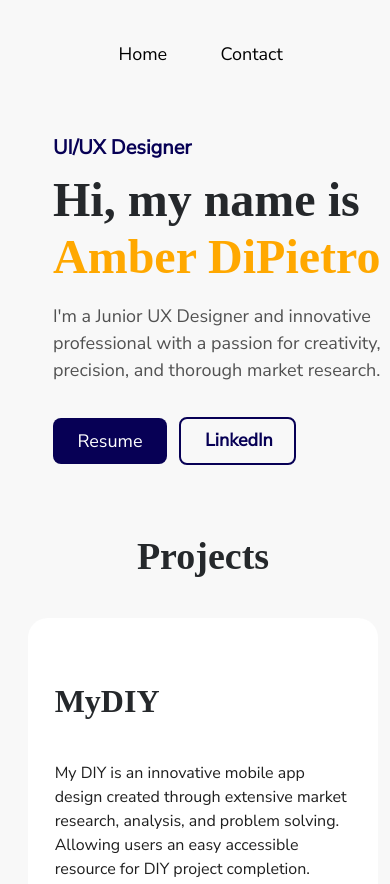
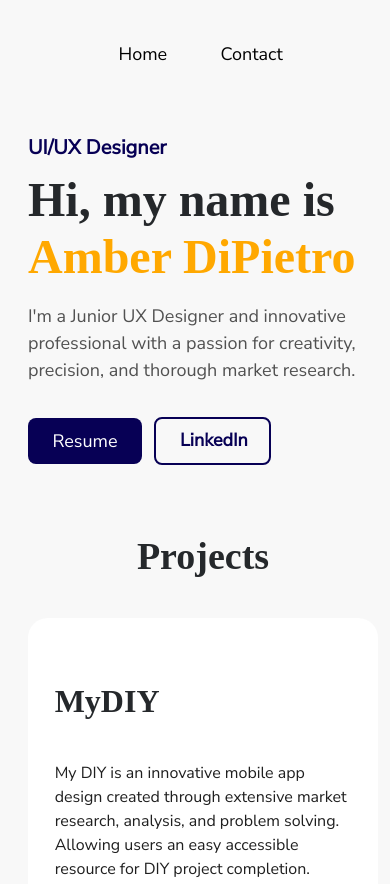
Before and after one commit to AmberDiPietro/UX_UI_HW_17_1, a plain HTML site: page index.html in a window 390 px wide. Shown: the top 884 px of the page. Drawn offline with Linux system fonts and the light colour scheme.

Commit message:
updated spacing on intro mobile

```diff
--- a/style.css
+++ b/style.css
@@ -1325,7 +1325,7 @@ box-shadow: 0 4px 10px 0 rgba(0, 0, 0, 0.25);
   justify-content: center;
   align-items: center;
   gap: 10px;
-  margin: 0px 0px 0px 50px;
+  margin: 0px 0px 0px 20px;
   padding-right: 0px;
 }
 .Title {
```
